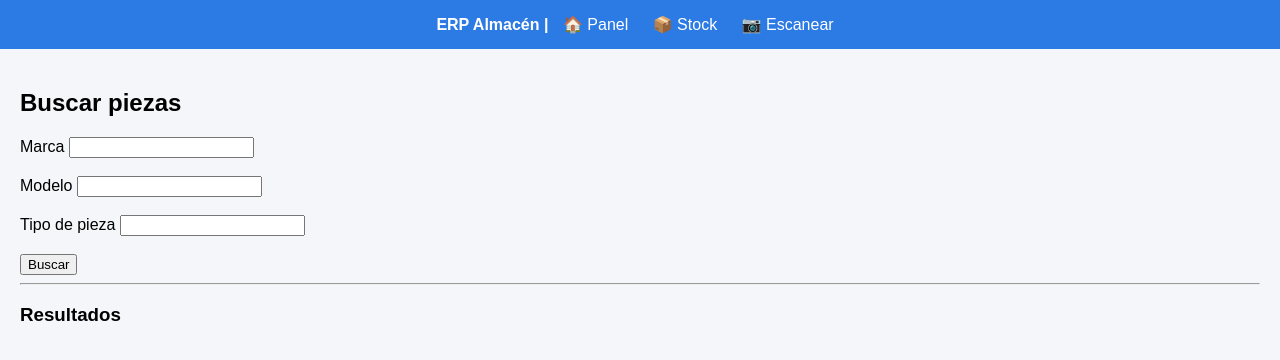
After one commit to Multiservicios-Borgil/erp-almacen, a FastAPI app: template app/templates/crear_piezas.html in a window 1280 px wide. The commit adds this page. Shown: the top 360 px of the page. Run offline with FastAPI, Linux system fonts and the light colour scheme; the template is opened without the code that fills it, so the values that code supplies are empty; parts of the project's set-up code (start-up, migrations or seed data) failed here and were passed over.

Commit message:
buscador piezas por marca modelo tipo

```diff
--- a/app/main.py
+++ b/app/main.py
@@ -283,6 +283,7 @@ def crear_item_web(
     request: Request,
     familia_id: int = Form(...),
     numero_serie: str = Form(...),
+    marca: str = Form(None),
     modelo: str = Form(None),
     origen: str = Form(...),
     diagnostico_inicial: str = Form(None),
@@ -311,6 +312,7 @@ def crear_item_web(
         id=nuevo_id,
         familia_id=familia_id,
         numero_serie=numero_serie,
+        marca=marca,
         modelo=modelo,
         estado_actual="REGISTRADO",
         origen=origen,
@@ -750,3 +752,33 @@ def buscar_aparatos(
             "familias": familias
         }
     )
+
+@app.get("/buscar_piezas", response_class=HTMLResponse)
+def buscar_piezas(
+    request: Request,
+    marca: str = "",
+    modelo: str = "",
+    nombre_pieza: str = "",
+    db: Session = Depends(get_db)
+):
+
+    query = db.query(Item).filter(Item.parent_id != None)
+
+    if marca:
+        query = query.filter(Item.marca.ilike(f"%{marca}%"))
+
+    if modelo:
+        query = query.filter(Item.modelo.ilike(f"%{modelo}%"))
+
+    if nombre_pieza:
+        query = query.filter(Item.nombre_pieza.ilike(f"%{nombre_pieza}%"))
+
+    piezas = query.all()
+
+    return templates.TemplateResponse(
+        "buscar_piezas.html",
+        {
+            "request": request,
+            "piezas": piezas
+        }
+    )
--- a/app/models.py
+++ b/app/models.py
@@ -72,6 +72,7 @@ class Item(Base):
     familia_id = Column(Integer, ForeignKey("familias.id"))
     sku_id = Column(Integer, ForeignKey("productos.id"))
     numero_serie = Column(String)
+    marca = Column(String, nullable=True)
     proveedor_id = Column(Integer, ForeignKey("proveedores.id"))
     precio_compra = Column(Float, nullable=True)
     precio_venta = Column(Float, nullable=True)
--- /dev/null
+++ b/app/templates/crear_piezas.html
@@ -0,0 +1,52 @@
+{% extends "base.html" %}
+
+{% block title %}Buscar piezas{% endblock %}
+
+{% block content %}
+
+<h2>Buscar piezas</h2>
+
+<form method="get">
+
+<label>Marca</label>
+<input type="text" name="marca">
+
+<br><br>
+
+<label>Modelo</label>
+<input type="text" name="modelo">
+
+<br><br>
+
+<label>Tipo de pieza</label>
+<input type="text" name="nombre_pieza">
+
+<br><br>
+
+<button type="submit">Buscar</button>
+
+</form>
+
+<hr>
+
+<h3>Resultados</h3>
+
+{% for p in piezas %}
+
+<div style="background:white;padding:10px;margin:10px 0;border-radius:8px;">
+
+<b>{{p.nombre_pieza}}</b><br>
+
+Marca: {{p.marca}} <br>
+
+Modelo: {{p.modelo}} <br>
+
+ID: {{p.id}} <br>
+
+<a href="/item/{{p.id}}">Ver ficha</a>
+
+</div>
+
+{% endfor %}
+
+{% endblock %}
--- a/app/templates/nuevo.html
+++ b/app/templates/nuevo.html
@@ -36,6 +36,8 @@
 
     <label>Número de Serie</label>
     <input type="text" name="numero_serie" required>
+    <label>Marca</label>
+    <input type="text" name="marca" style="width:100%;padding:10px;">
     <label>Modelo</label>
     <input type="text" name="modelo">
 
--- a/app/templates/panel.html
+++ b/app/templates/panel.html
@@ -27,7 +27,7 @@ Crear pieza directa
 <h3>Buscar piezas</h3>
 
 <a href="/buscar_piezas">
-<button style="width:100%;padding:20px;margin-bottom:10px">
+<button style="width:100%;padding:20px">
 Buscar piezas
 </button>
 </a>
```
